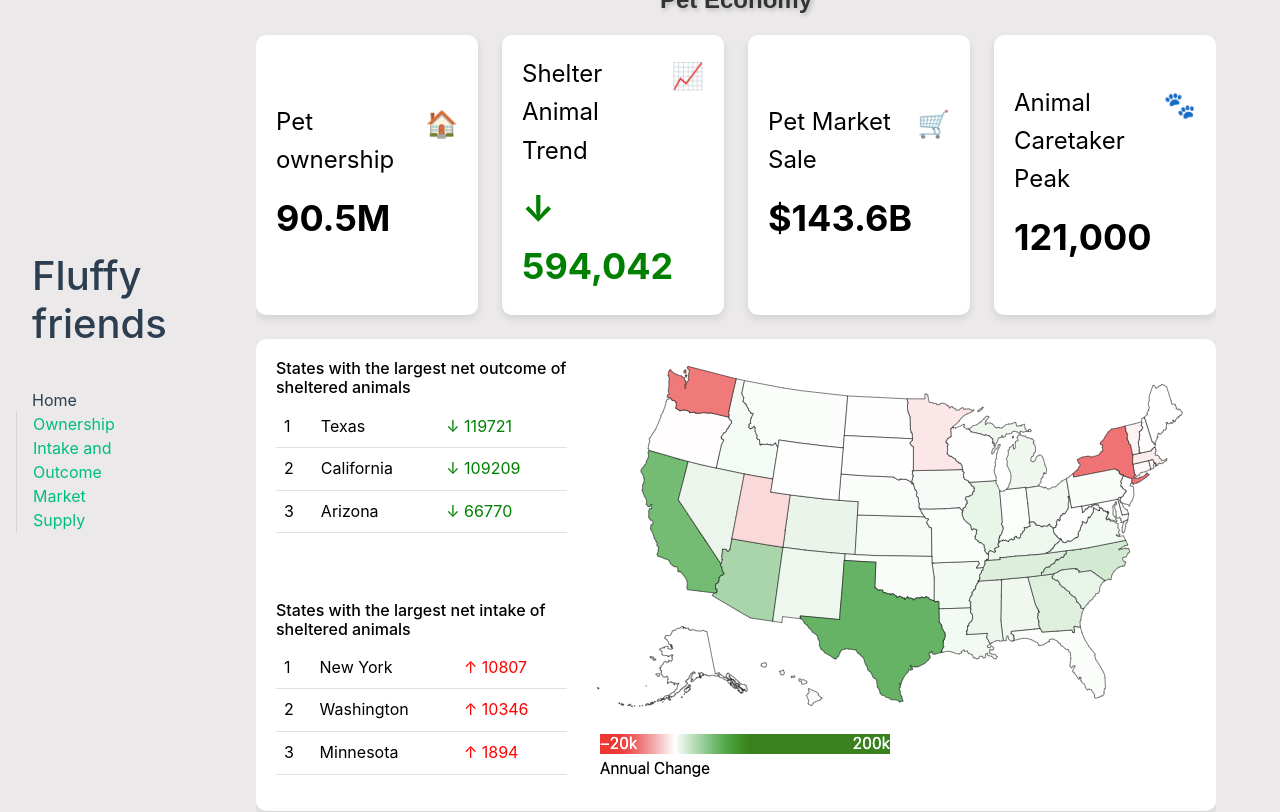
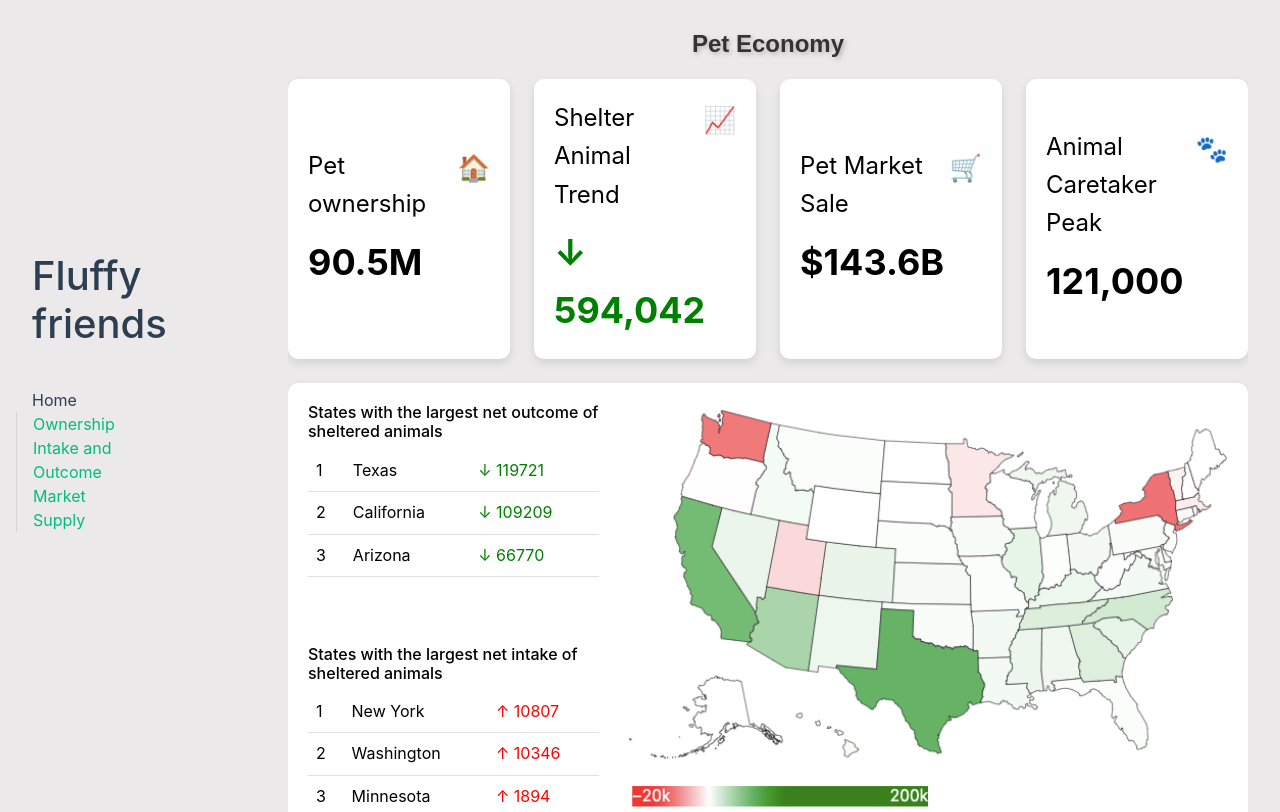
Before and after one commit to xtcpete/vue-project, a Vue app: page / in a window 1280 px wide. Shown: the top 812 px of the page. Built offline with nearby package versions, Linux system fonts and the light colour scheme.

Commit message:
fix style

```diff
--- a/src/App.vue
+++ b/src/App.vue
@@ -85,9 +85,10 @@ nav a:first-of-type {
 
   .subpage{
     width: 120vh;
-    position: absolute;
-    left: 20%;
-    top: -100%;
+    margin-left: 50px;
+    position: relative;
+    left: 0;
+    top: 0;
     overflow: hidden;
     padding-bottom: 5%;
   }
--- a/src/views/HomeView.vue
+++ b/src/views/HomeView.vue
@@ -92,7 +92,7 @@
 
                 </div>
                 <div class="col-sm-8">
-                    <img src="../assets/Annual change-All-2022.png">
+                    <img src="../assets/Annual change-All-2022.png" width="100%">
                 </div>
             </div>
         </div>
```
Also changed, not shown: 1 other file (tests, documents, lock files or other folders).
